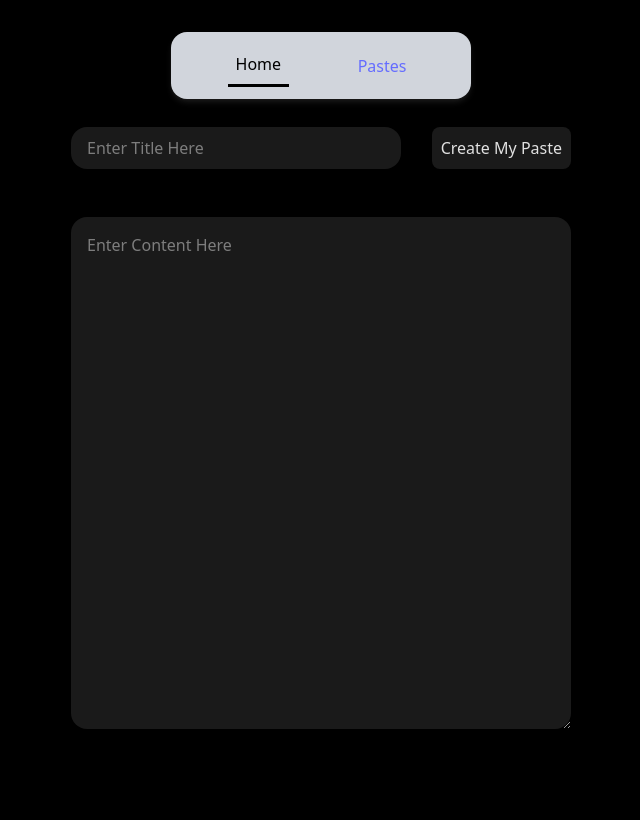
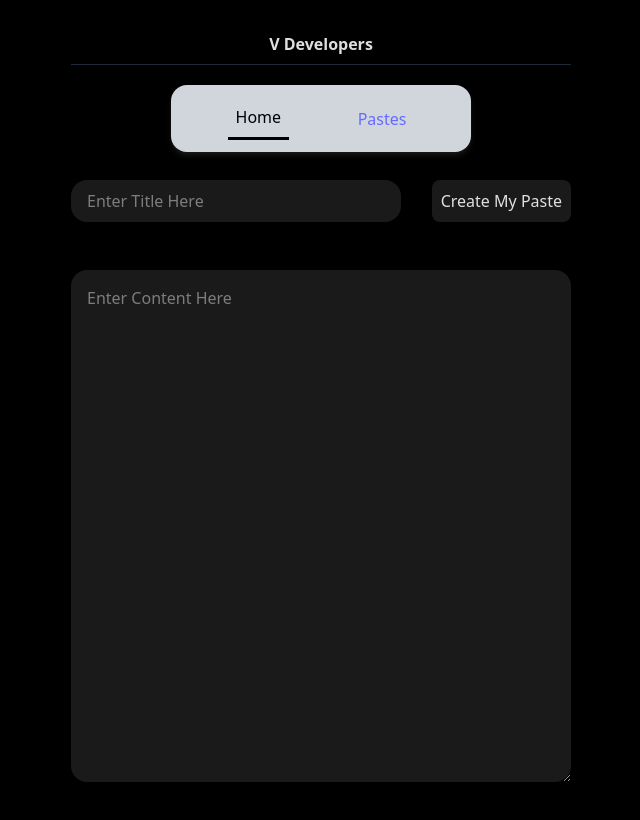
Before and after one commit to Fenil1828/PasteApp, a React (Vite) app: page / in a window 1280 px wide. Shown: the top 820 px of the page, without its empty margins (319-959 px from the left). Built offline with nearby package versions, Linux system fonts and the light colour scheme.

Commit message:
Update Navbar component

```diff
--- a/src/components/Navbar.jsx
+++ b/src/components/Navbar.jsx
@@ -3,9 +3,19 @@ import { NavLink } from 'react-router-dom'
 
 const Navbar = () => {
   return (
+
+    <div>
+
+      <div className='font-bold border-b-1 border-gray-800 mb-5 pb-2'>
+        V Developers
+      </div>
+
     <div className='relative flex flex-row items-center  gap-4 place-content-evenly mb-5 overflow-visible max-w-[300px] ml-[100px]
     p-3 rounded-2xl bg-gray-300 shadow-md shadow-gray
     '>
+
+
+
       <NavLink
       to="/"
        className={({isActive}) =>
@@ -30,7 +40,9 @@ const Navbar = () => {
         Pastes
       </NavLink>
     </div>
+    </div>
   )
 }
 
+
 export default Navbar
```
